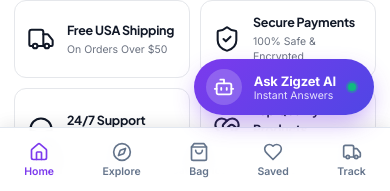
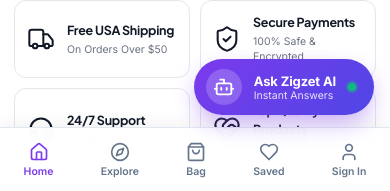
Before and after one commit to ibrar9/Zigzet, a React (Vite) app: page / in a window 390 px wide. Shown: the part 653-844 px from the top of the page. Built offline with nearby package versions, Linux system fonts and the light colour scheme.

Commit message:
chore(mobile): Finalize mobile navigation with single unified bottom bar and full CRM sync

```diff
--- a/src/App.jsx
+++ b/src/App.jsx
@@ -3,7 +3,6 @@
 import { AnnouncementBar } from './components/layout/AnnouncementBar';
 import { Header } from './components/layout/Header';
 import { Footer } from './components/layout/Footer';
-import { MobileNav } from './components/layout/MobileNav';
 import { MobileNavBar } from './components/layout/MobileNavBar';
 
 // Home sections
@@ -95,7 +94,6 @@
         {currentPage === 'contact' && <ContactPage />}
       </main>
       <Footer />
-      <MobileNav />
       <MobileNavBar />
       <StoreAiChat />
 
--- a/src/components/layout/MobileNavBar.jsx
+++ b/src/components/layout/MobileNavBar.jsx
@@ -17,11 +17,16 @@
     setIsCartOpen,
     wishlist,
     setIsWishlistOpen,
-    viewMode
+    viewMode,
+    currentUser
   } = useStore();
 
-  // If in admin mode, hide customer storefront mobile bottom bar
-  if (viewMode === 'admin') return null;
+  // If in admin mode or full-screen dashboard/login mode, hide storefront bottom bar
+  if (viewMode === 'admin' || currentPage === 'user-dashboard' || currentPage === 'user-login') {
+    return null;
+  }
+
+  const isAccountActive = currentPage === 'user-dashboard' || currentPage === 'user-login';
 
   return (
     <nav className="mobile-native-bottom-bar" aria-label="Mobile Navigation">
@@ -71,13 +76,26 @@
         <span>Saved</span>
       </button>
 
-      {/* Track Order */}
+      {/* User Account / Profile */}
       <button
-        className={`mobile-nav-item ${currentPage === 'track-order' ? 'active' : ''}`}
-        onClick={() => navigatePage('track-order')}
+        className={`mobile-nav-item ${isAccountActive ? 'active' : ''}`}
+        onClick={() => navigatePage(currentUser ? 'user-dashboard' : 'user-login')}
       >
-        <Truck size={20} />
-        <span>Track</span>
+        <div style={{ position: 'relative', display: 'flex', alignItems: 'center' }}>
+          <User size={20} />
+          {currentUser && (
+            <span style={{
+              position: 'absolute',
+              top: '-1px',
+              right: '-1px',
+              width: '7px',
+              height: '7px',
+              borderRadius: '50%',
+              backgroundColor: '#10b981'
+            }} />
+          )}
+        </div>
+        <span>{currentUser ? 'Account' : 'Sign In'}</span>
       </button>
     </nav>
   );
```
